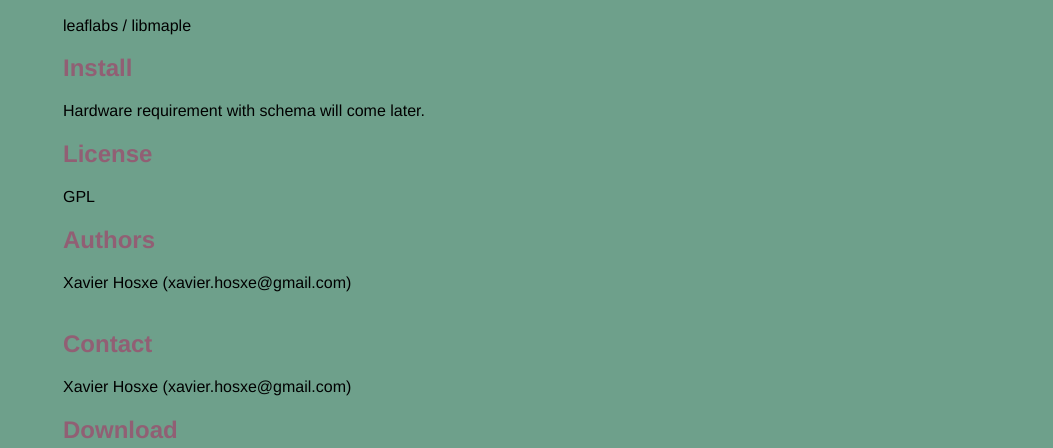
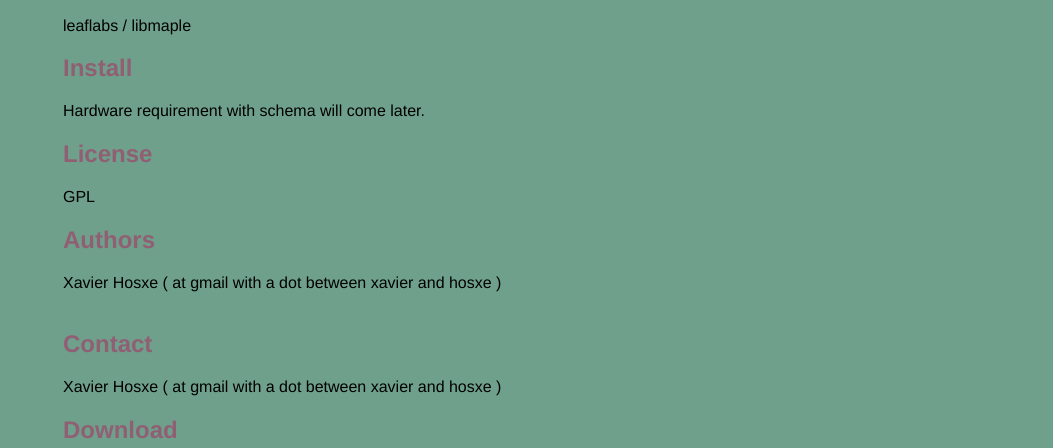
Before and after one commit to Ixox/preen, a plain HTML site: page index.html in a window 1280 px wide. Shown: the part 352-800 px from the top of the page, without its empty margins (227-1280 px from the left). Drawn offline with Linux system fonts and the light colour scheme.

Commit message:
Hide email adress

```diff
--- a/index.html
+++ b/index.html
@@ -72,11 +72,11 @@
 <h2>License</h2>
 <p>GPL</p>
 <h2>Authors</h2>
-<p>Xavier Hosxe (xavier.hosxe@gmail.com)
+<p>Xavier Hosxe ( at gmail with a dot between xavier and hosxe )
 <br/>
 <br/>      </p>
 <h2>Contact</h2>
-<p>Xavier Hosxe (xavier.hosxe@gmail.com)
+<p>Xavier Hosxe ( at gmail with a dot between xavier and hosxe )
 <br/>      </p>
 
 
```
